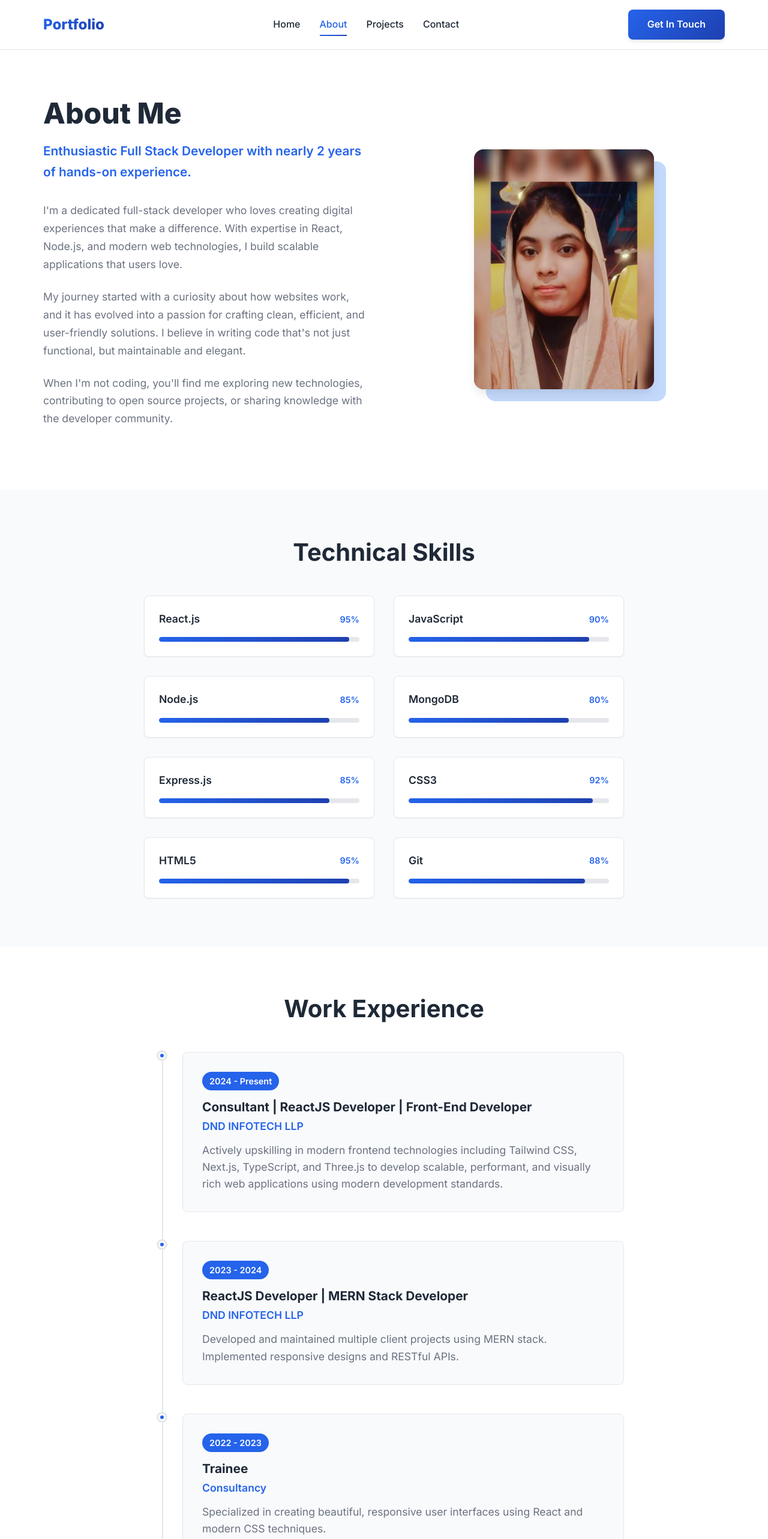
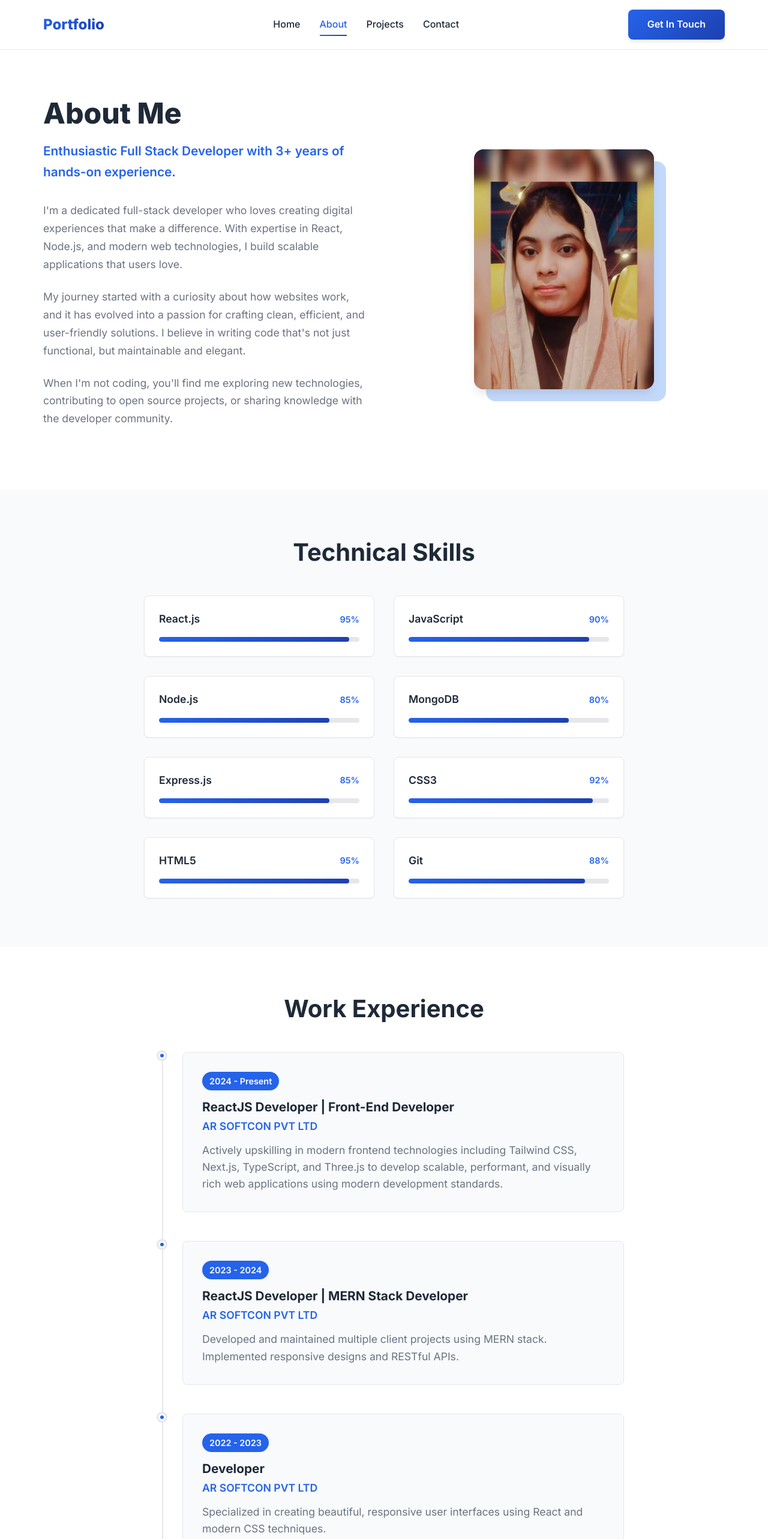
Before and after one commit to mdsimraan/simraanmohammed-portfolio, a React (Vite) app: page /about in a window 1280 px wide. Shown: the top 2566 px of the page at 60% size. Built offline with nearby package versions, Linux system fonts and the light colour scheme.

Commit message:
Small Changes to pages

```diff
--- a/src/pages/About/About.jsx
+++ b/src/pages/About/About.jsx
@@ -17,22 +17,22 @@ const About = () => {
   const experience = [
     {
       year: "2024 - Present",
-      title: " Consultant | ReactJS Developer | Front-End Developer ",
-      company: "DND INFOTECH LLP",
+      title: " ReactJS Developer | Front-End Developer ",
+      company: "AR SOFTCON PVT LTD",
       description:
         "Actively upskilling in modern frontend technologies including Tailwind CSS, Next.js, TypeScript, and Three.js to develop scalable, performant, and visually rich web applications using modern development standards.",
     },
     {
       year: "2023 - 2024",
       title: " ReactJS Developer | MERN Stack Developer ",
-      company: "DND INFOTECH LLP",
+      company: "AR SOFTCON PVT LTD",
       description:
         "Developed and maintained multiple client projects using MERN stack. Implemented responsive designs and RESTful APIs.",
     },
     {
       year: "2022 - 2023",
-      title: "Trainee",
-      company: "Consultancy",
+      title: "Developer",
+      company: "AR SOFTCON PVT LTD",
       description:
         "Specialized in creating beautiful, responsive user interfaces using React and modern CSS techniques.",
     },
@@ -57,7 +57,7 @@ const About = () => {
             <div className="about-text">
               <h1 className="about-title fade-in">About Me</h1>
               <p className="about-subtitle slide-in-up">
-                Enthusiastic Full Stack Developer with nearly 2 years of
+                Enthusiastic Full Stack Developer with 3+ years of
                 hands-on experience.
               </p>
               <div className="about-description slide-in-up">
--- a/src/pages/Home/Home.jsx
+++ b/src/pages/Home/Home.jsx
@@ -37,11 +37,11 @@ const Home = () => {
               </div>
               <div className="hero-stats slide-in-up">
                 <div className="stat">
-                  <h3>6+</h3>
+                  <h3>7+</h3>
                   <p>Projects Completed</p>
                 </div>
                 <div className="stat">
-                  <h3>1.10+</h3>
+                  <h3>3.3+</h3>
                   <p>Years Experience</p>
                 </div>
                 <div className="stat">
```
